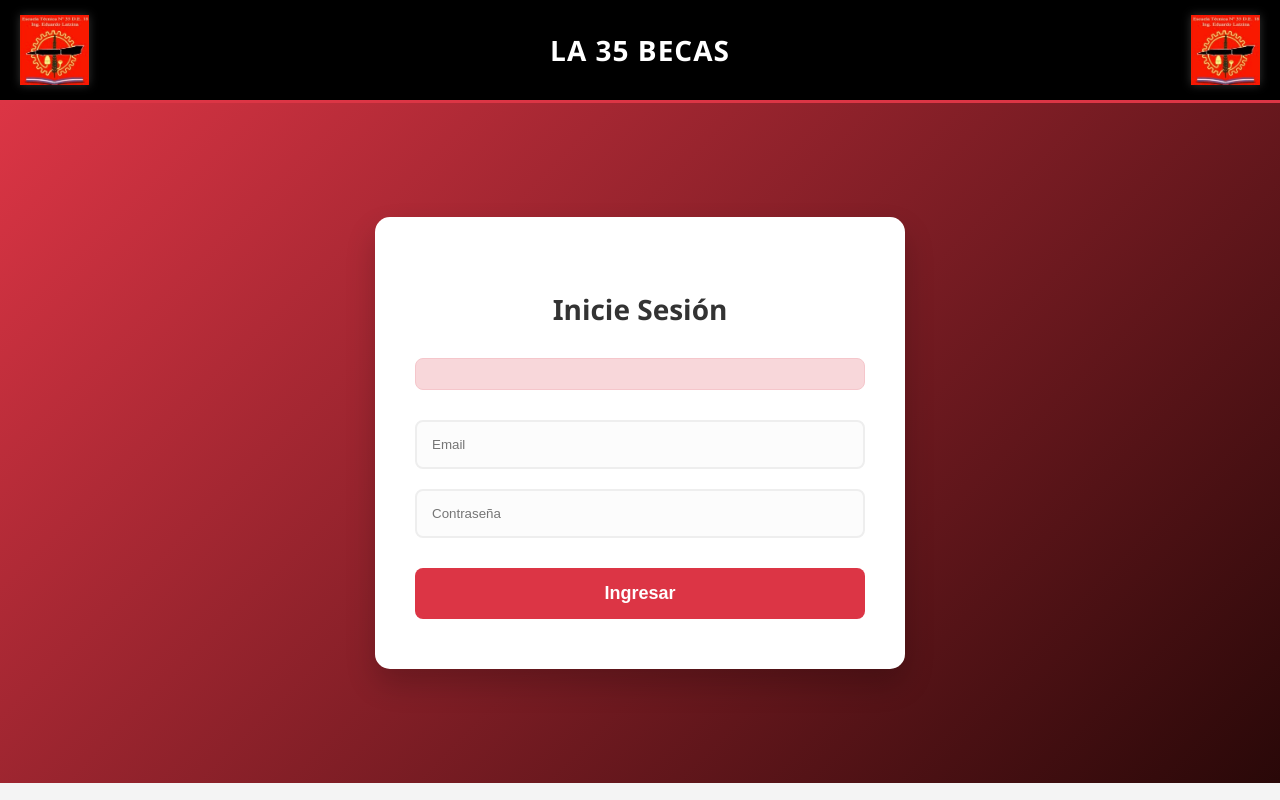
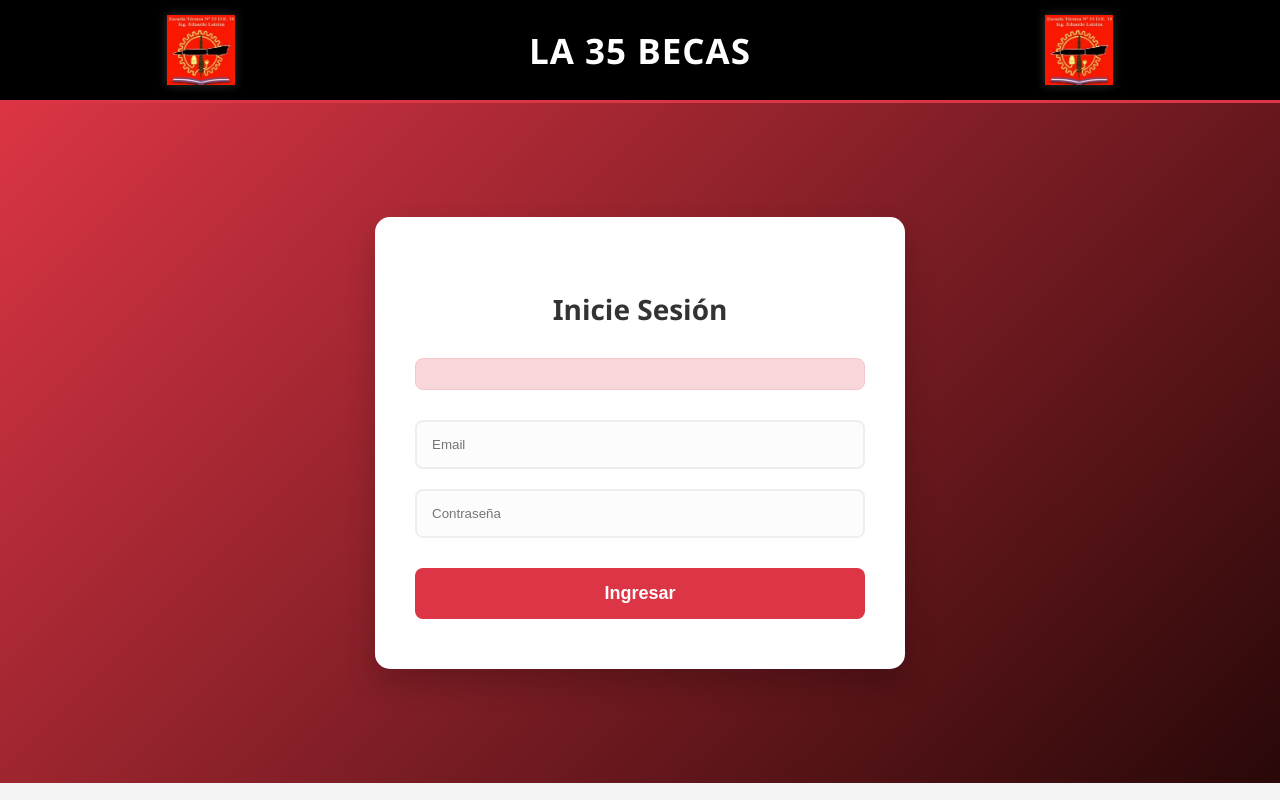
Before and after one commit to thiagocasti/buffet-coperadora, a React (Vite) app: page / in a window 1280 px wide. Built offline with nearby package versions, Linux system fonts and the light colour scheme.

Commit message:
Ajustes finales

```diff
--- a/src/components/Dashboard.jsx
+++ b/src/components/Dashboard.jsx
@@ -124,7 +124,7 @@ export default function Dashboard() {
         {/* HEADER DE BIENVENIDA */}
         <div className="welcome-banner">
           <div className="user-info">
-            <img src="/Socio.png" alt="avatar" className="user-avatar"/>
+            <img src="src\assets\Socio.png" alt="avatar" className="user-avatar"/>
             <div>
               <h2>Hola, <span className="highlight-name">{user.nombre} {user.apellido}</span></h2>
               <p className="user-role">{user.rol === 'admin' ? 'Administrador' : 'Administrador'}</p>
--- a/src/index.css
+++ b/src/index.css
@@ -22,7 +22,7 @@ header {
   text-align: center;
   padding: 15px 20px;
   display: flex;
-  justify-content: space-between; /* Escudos a los extremos */
+  justify-content: space-around; /* Escudos a una distancia pareja */
   align-items: center;
   border-bottom: 3px solid var(--primary-red);
 }
@@ -35,7 +35,7 @@ header img {
 
 header h1 {
   margin: 0;
-  font-size: 28px;
+  font-size: 35px;
   font-weight: 700;
   letter-spacing: 1px;
   text-transform: uppercase;
```
